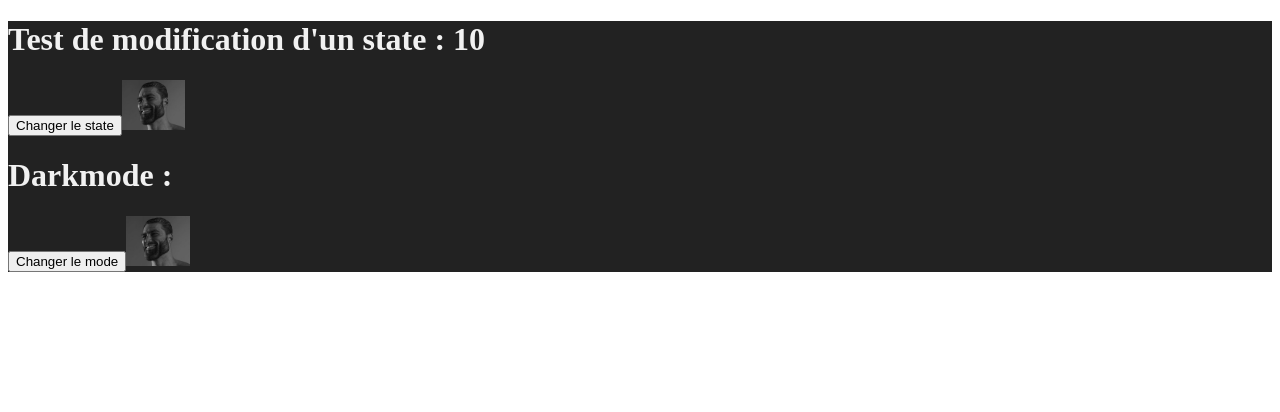
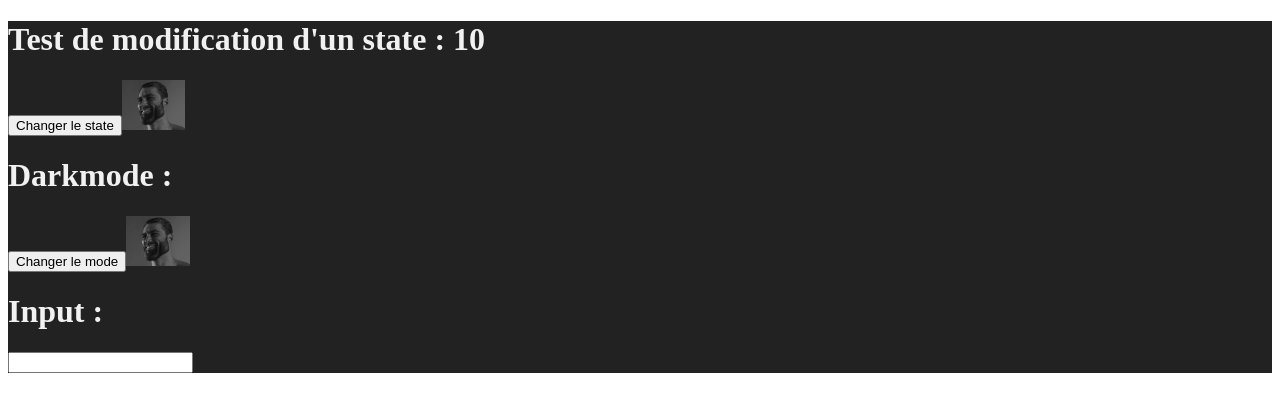
Before and after one commit to wpelliss/TutoReact, a React (Create React App) app in the folder section3/: page / in a window 1280 px wide. Shown: the top 412 px of the page. Built offline with nearby package versions, Linux system fonts and the light colour scheme; the HTML template or start-up script is replaced by a standard one.

Commit message:
3.21 - Utiliser des inputs

```diff
--- a/section3/src/App.js
+++ b/section3/src/App.js
@@ -8,6 +8,8 @@ function App() {
   const incrementState = () => setMonState(monState + 1);
   const [darkMode, setDarkMode] = useState(true);
   const switchDarkMode = () => setDarkMode(darkMode ? false : true);
+  const [inputData, setInputData] = useState();
+  const changeInput = (e) => setInputData(e);
 
   return (
     <div className={`App ${darkMode ? "dark" : "light"}`}>
@@ -15,6 +17,8 @@ function App() {
       <Item txt="Changer le state" func={incrementState}/>
       <h1>Darkmode : {darkMode}</h1>
       <Item txt="Changer le mode" func={switchDarkMode}/>
+      <h1>Input : </h1><input type="text" onInput={e => changeInput(e.target.value)}></input>
+      <h2>{inputData}</h2>
     </div>
   );
 }
```
